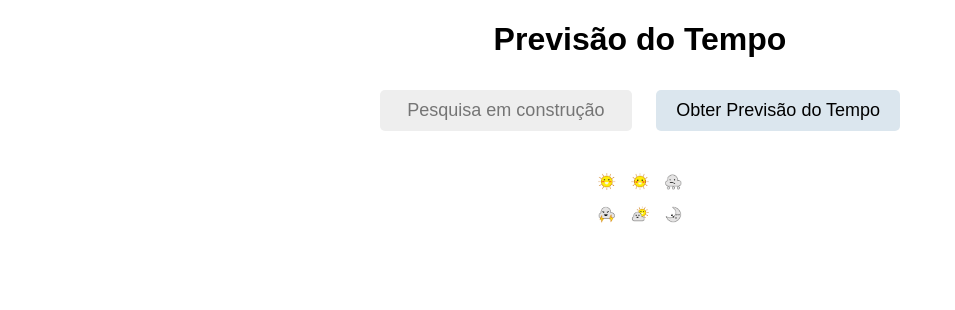
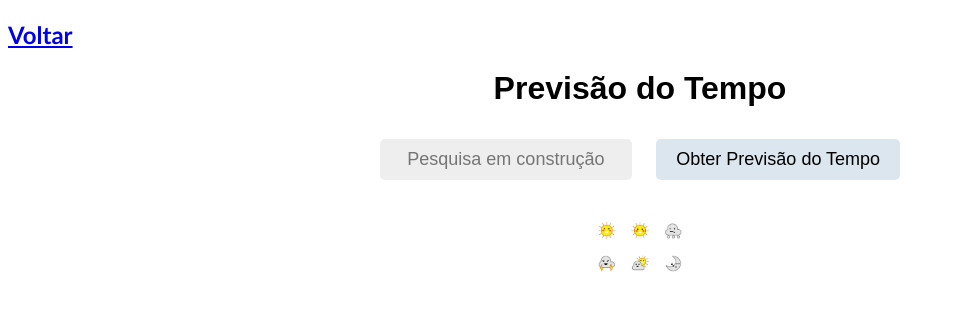
Before and after one commit to Andre-Su/api-requests, a plain HTML site: page ex4-v3/index.html in a window 1280 px wide. Shown: the whole page, without its empty margins (0-955 px from the left). Drawn offline with Linux system fonts and the light colour scheme.

Commit message:
Updated files

```diff
--- a/ex4-v3/index.html
+++ b/ex4-v3/index.html
@@ -7,6 +7,9 @@
     <link rel="stylesheet" href="styles.css">
 </head>
 <body>
+    <header>
+    <h2 id="voltar"><a href="https://andre-su.github.io/api-requests/">Voltar</a></h2>
+    </header>
     <h1>Previsão do Tempo</h1>
     <input id="getLocal" class="inputBar" placeholder="Pesquisa em construção">
     <button id="getWeather">Obter Previsão do Tempo</button>
--- a/ex4-v3/styles.css
+++ b/ex4-v3/styles.css
@@ -35,3 +35,9 @@ button {
     border-radius: 5px;
     cursor: pointer;
 }
+#voltar{
+    text-align: left;
+    color: blueviolet;
+    font-family:'Gill Sans', 'Gill Sans MT', Calibri, 'Trebuchet MS', sans-serif;
+    text-decoration: none;
+}
```
Also changed, not shown: ex4-v1/index.html (+3 -0 lines), ex4-v2/index.html (+3 -0 lines).
